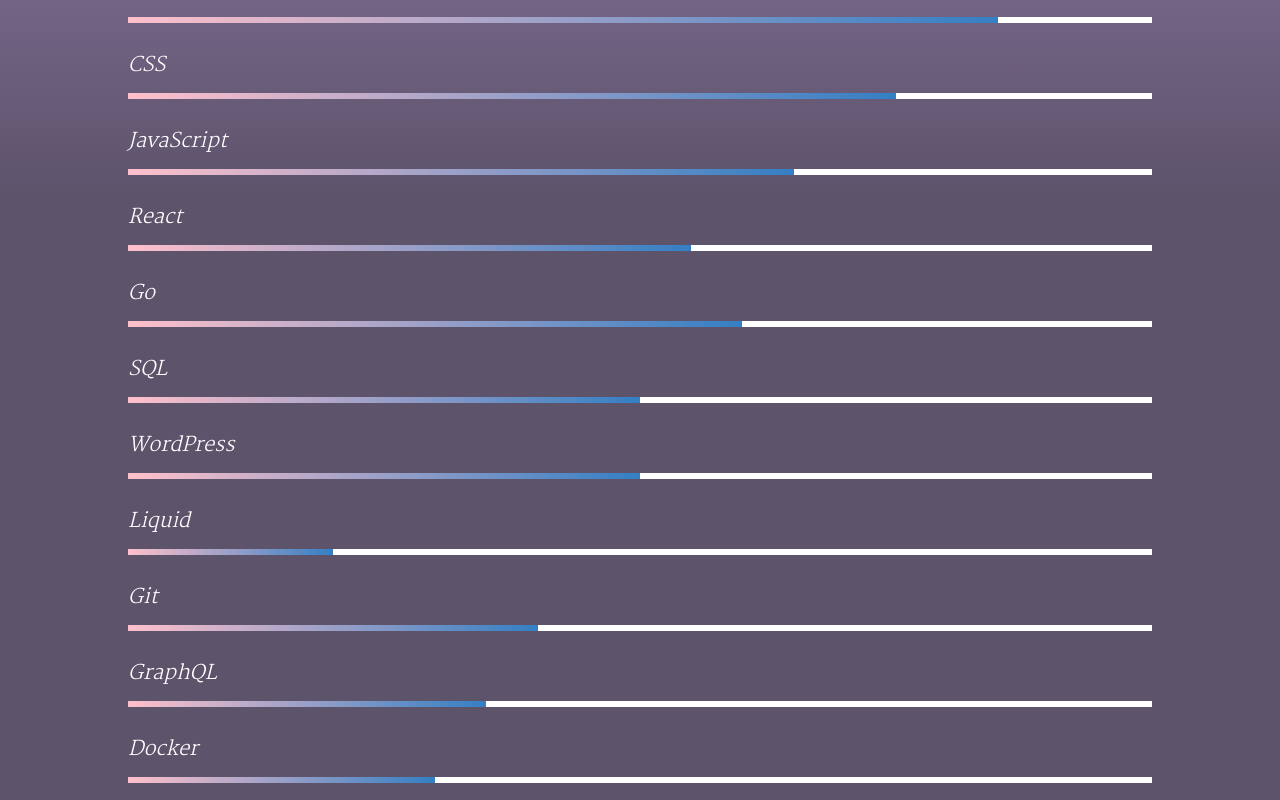
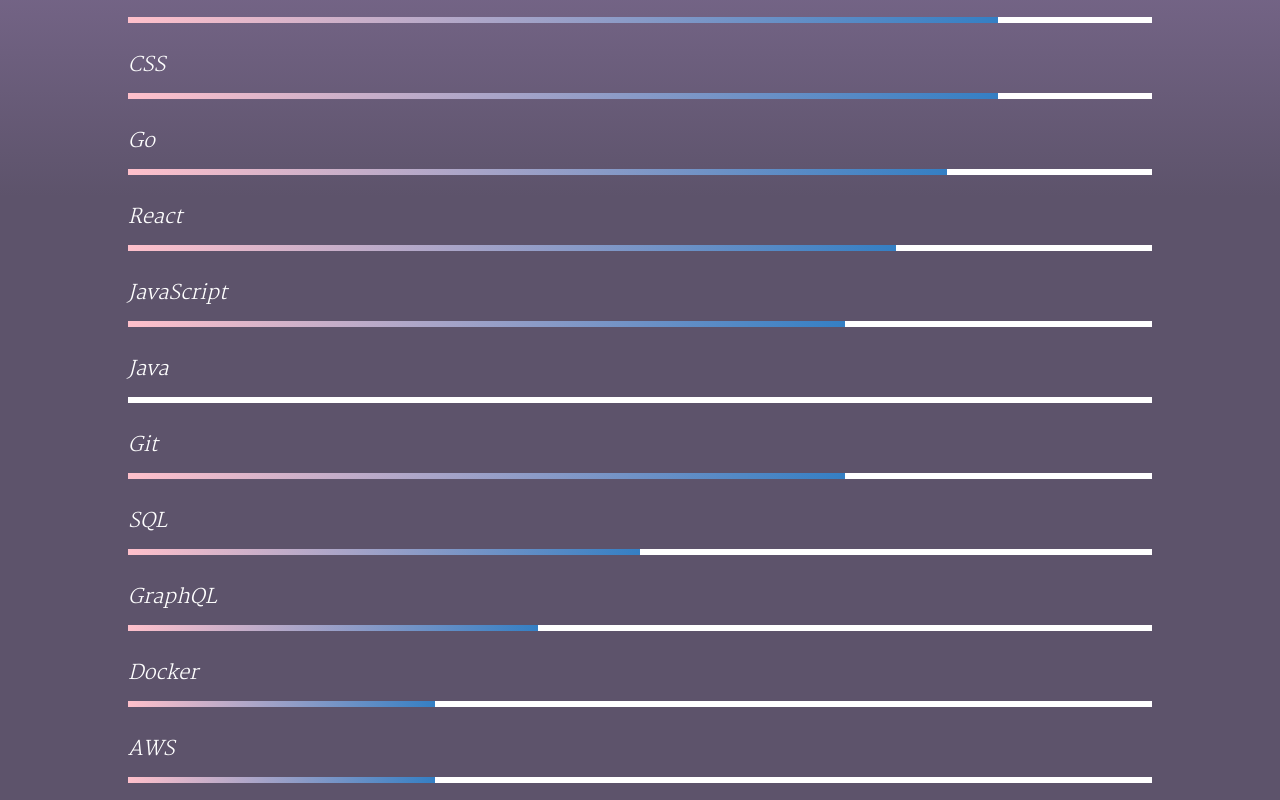
Before and after one commit to danilocangucu/my-website, a JavaScript app: page / in a window 1280 px wide. Shown: the part 2400-3200 px from the top of the page. Built offline with nearby package versions, Linux system fonts and the light colour scheme; the HTML template or start-up script is replaced by a standard one.

Commit message:
updating skills

```diff
--- a/src/App.css
+++ b/src/App.css
@@ -456,7 +456,7 @@ ul + ul{
 }
 
 .CSS {
-  width: 75%;
+  width: 85%;
 }
 
 .CSS-animation {
@@ -464,7 +464,7 @@ ul + ul{
 }
 
 .JavaScript {
-  width: 65%;
+  width: 70%;
 }
 
 .JavaScript-animation {
@@ -472,7 +472,7 @@ ul + ul{
 }
 
 .React {
-  width: 55%;
+  width: 75%;
 }
 
 .React-animation{
@@ -480,7 +480,7 @@ ul + ul{
 }
 
 .Go {
-  width: 60%;
+  width: 80%;
 }
 
 .Go-animation{
@@ -495,24 +495,8 @@ ul + ul{
   animation: SQL-animation 2s ease-out;
 }
 
-.WordPress {
-  width: 50%;
-}
-
-.WordPress-animation{
-  animation: WordPress-animation 2s ease-out;
-}
-
-.Liquid {
-  width: 20%;
-}
-
-.Liquid-animation{
-  animation: Liquid-animation 2s ease-out;
-}
-
 .Git {
-  width: 40%;
+  width: 70%;
 }
 
 .Git-animation{
@@ -520,7 +504,7 @@ ul + ul{
 }
 
 .GraphQL {
-  width: 35%;
+  width: 40%;
 }
 
 .GraphQL-animation{
@@ -535,6 +519,13 @@ ul + ul{
   animation: Docker-animation 2s ease-out;
 }
 
+.AWS {
+  width: 30%;
+}
+
+.AWS-animation{
+  animation: Docker-animation 2s ease-out;
+}
 
 @keyframes HTML-animation {
   0%  { width:0px;}
--- a/src/components/Skills.js
+++ b/src/components/Skills.js
@@ -6,15 +6,15 @@ const Skills = () => {
             <div className="skills">
                 <Skill skill="HTML"/>
                 <Skill skill="CSS"/>
+                <Skill skill="Go"/>
+                <Skill skill="React"/>
                 <Skill skill="JavaScript"/>
-                <Skill skill="React"/>
-                <Skill skill="Go"/>
+                <Skill skill="Java"/>
+                <Skill skill="Git"/>
                 <Skill skill="SQL"/>
-                <Skill skill="WordPress"/>
-                <Skill skill="Liquid"/>
-                <Skill skill="Git"/>
                 <Skill skill="GraphQL"/>
                 <Skill skill="Docker"/>
+                <Skill skill="AWS"/>
             </div>
             <span>&nbsp;</span>
         </div>
```
